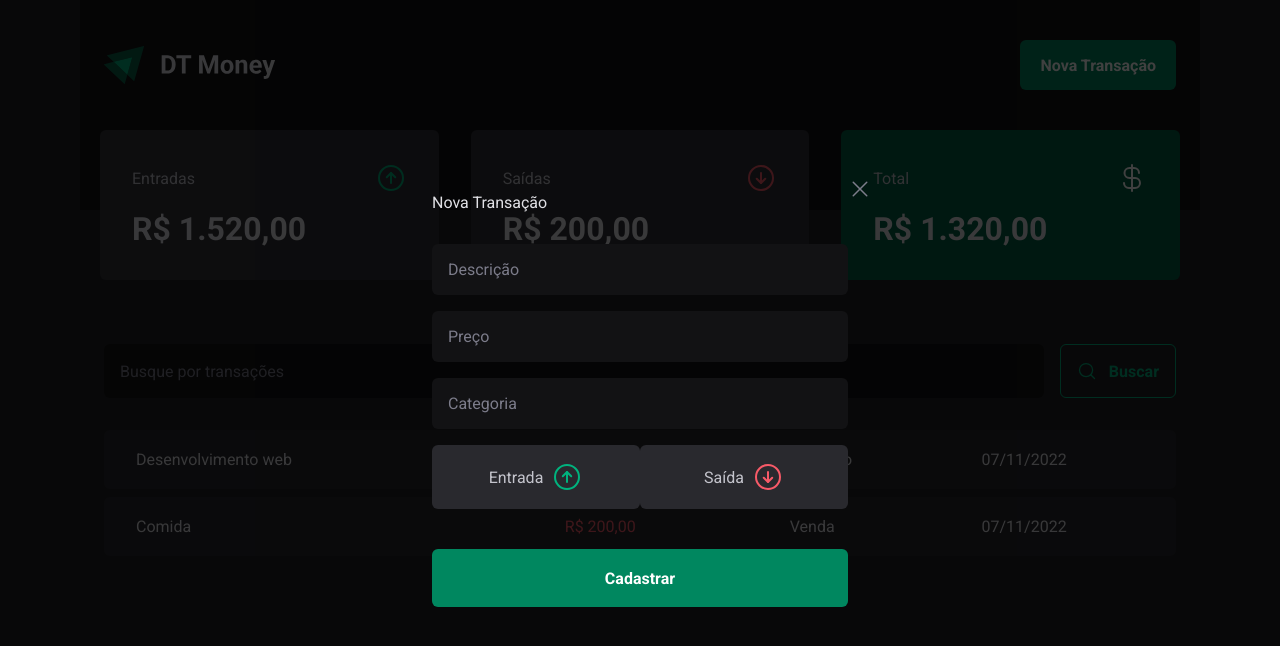
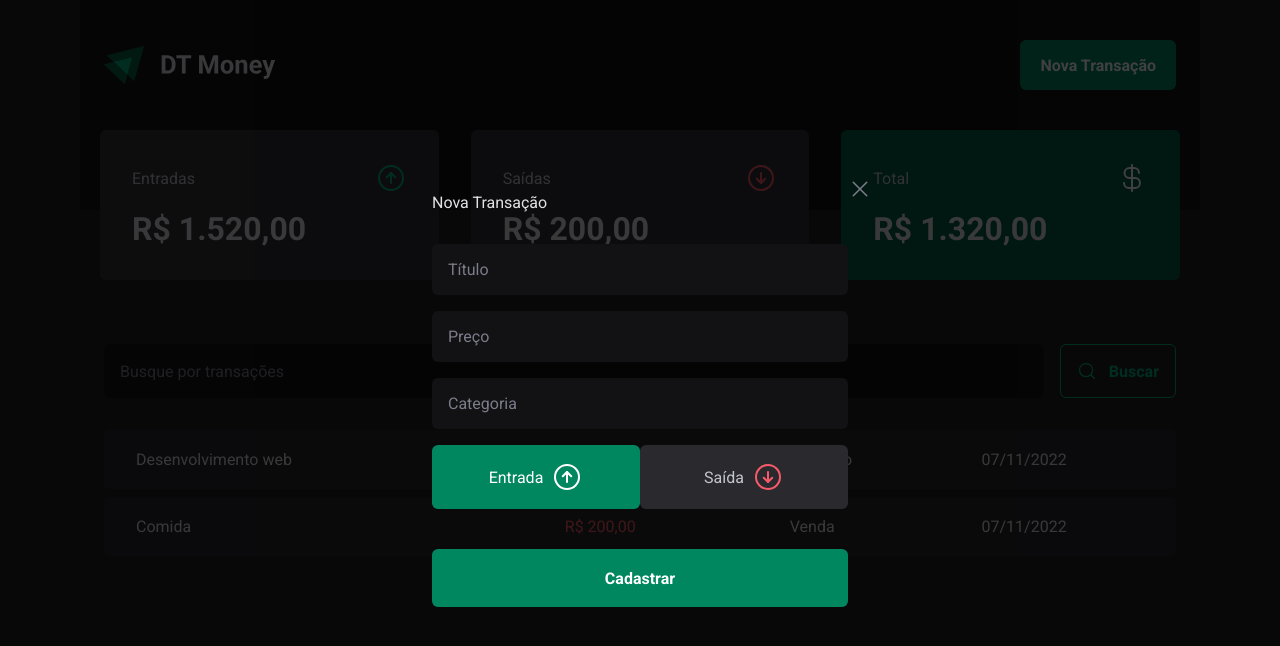
Before and after one commit to dhomini-rabelo/Estudos-Ignite-React-003, a React (Vite) app in the folder projects/stage03/: page / in a window 1280 px wide. Both pictures are taken after a click on the button "Nova Transação". Shown: the top 646 px of the page. Built offline with nearby package versions, Linux system fonts and the light colour scheme; data requests are answered from the project's data file.

Commit message:
use react-hook-form for type field

```diff
--- a/projects/stage03/src/pages/Home/components/Header/components/NewTransactionModal/index.tsx
+++ b/projects/stage03/src/pages/Home/components/Header/components/NewTransactionModal/index.tsx
@@ -2,17 +2,21 @@ import { ArrowCircleUp, ArrowCircleDown, X } from 'phosphor-react'
 import * as Dialog from '@radix-ui/react-dialog'
 import * as RadioGroup from '@radix-ui/react-radio-group'
 import { Button, Div } from './styles'
-import { useForm } from 'react-hook-form'
+import { useForm, Controller } from 'react-hook-form'
 import { zodResolver } from '@hookform/resolvers/zod'
 import { newTransactionSchema, newTransactionSchemaType } from './schemas'
 
 export function NewTransactionModal() {
   const {
+    control,
     register,
     handleSubmit,
     formState: { isSubmitting },
   } = useForm<newTransactionSchemaType>({
     resolver: zodResolver(newTransactionSchema),
+    defaultValues: {
+      type: 'income',
+    },
   })
 
   function handleRegisterNewTransaction(data: newTransactionSchemaType) {
@@ -39,7 +43,7 @@ export function NewTransactionModal() {
         >
           <input
             type="text"
-            placeholder="Descrição"
+            placeholder="Título"
             required
             {...register('title')}
           />
@@ -55,10 +59,18 @@ export function NewTransactionModal() {
             required
             {...register('category')}
           />
-          <RadioGroup.Root className="grid grid-cols-2">
+
+          <Controller
+            control={control}
+            name="type"
+            render={({ field }) => (
+              <RadioGroup.Root
+                className="grid grid-cols-2"
+                onValueChange={field.onChange}
+                value={field.value}
+              >
                 <Button.transactionType
                   value="income"
-              isIncome={true}
                   type="button"
                   className="col-span-1"
                 >
@@ -67,7 +79,6 @@ export function NewTransactionModal() {
                 </Button.transactionType>
                 <Button.transactionType
                   value="outcome"
-              isIncome={false}
                   type="button"
                   className="col-span-1"
                 >
@@ -75,6 +86,9 @@ export function NewTransactionModal() {
                   <ArrowCircleDown size={32} className="text-Red-300" />
                 </Button.transactionType>
               </RadioGroup.Root>
+            )}
+          />
+
           <button type="submit" disabled={isSubmitting}>
             Cadastrar
           </button>
--- a/projects/stage03/src/pages/Home/components/Header/components/NewTransactionModal/styles.ts
+++ b/projects/stage03/src/pages/Home/components/Header/components/NewTransactionModal/styles.ts
@@ -58,10 +58,9 @@ export const Div = {
 }
 
 /* eslint-disable */
-type ButtonTransactionProps = { isIncome: boolean }
 
 export const Button = {
-  transactionType: styled(RadioGroup.Item) <ButtonTransactionProps>`
+  transactionType: styled(RadioGroup.Item)`
     border: 0;
     background-color: var(--Gray-700);
     padding: 1rem;
@@ -73,9 +72,18 @@ export const Button = {
     cursor: pointer;
     color: var(--Gray-300);
 
-    &[data-state="checked"] {
+    &[data-state="checked"][value="income"] {
       color: white;
-      background-color: ${props => props.isIncome ? 'var(--Green-500)' : 'var(--Red-500)'};
+      background-color: var(--Green-500);
+
+      svg {
+        color: white;
+      }
+    }
+
+    &[data-state="checked"][value="outcome"] {
+      color: white;
+      background-color: var(--Red-500);
 
       svg {
         color: white;
```
Lines whose indentation alone changed are shown as unchanged.
